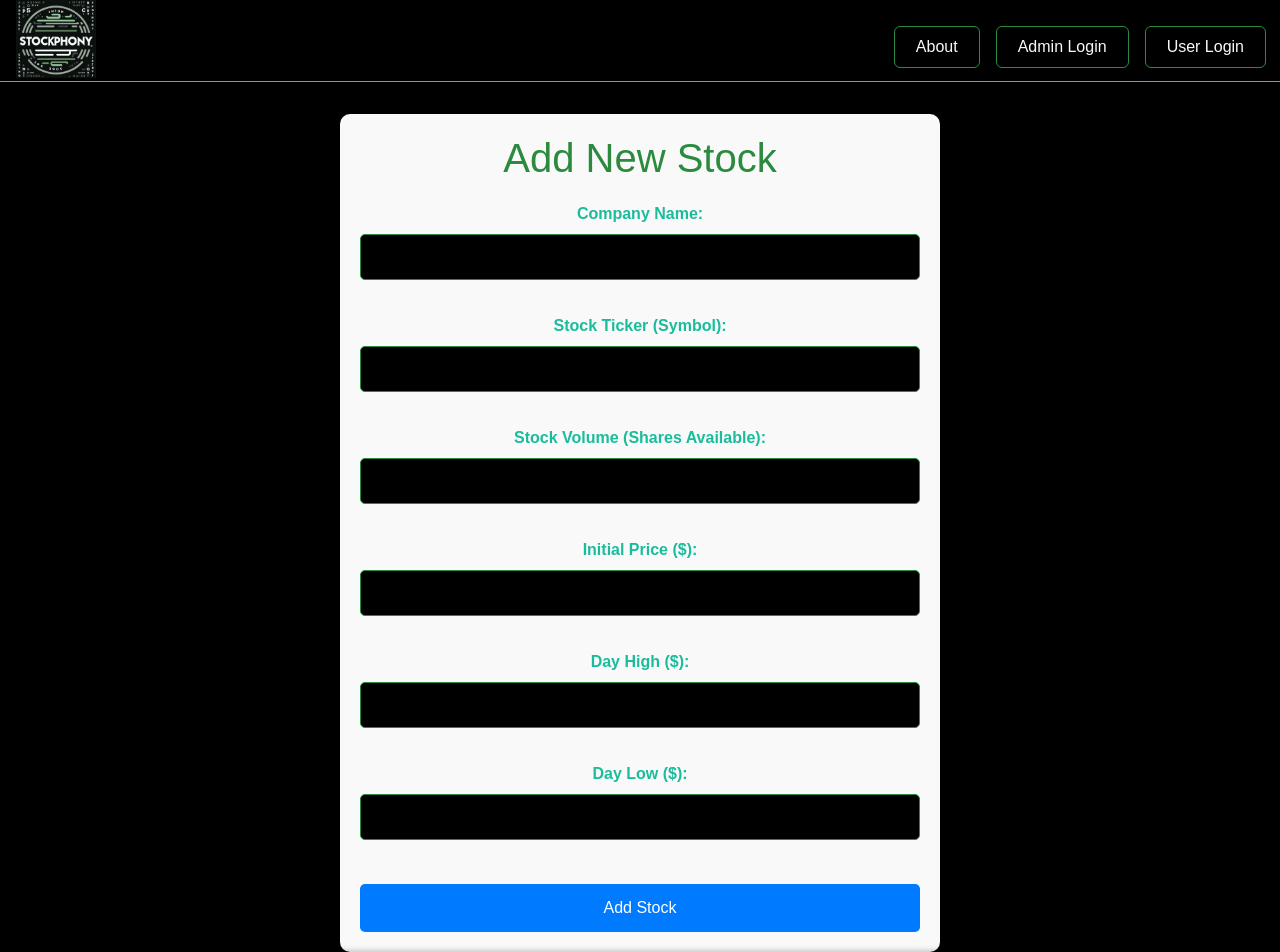
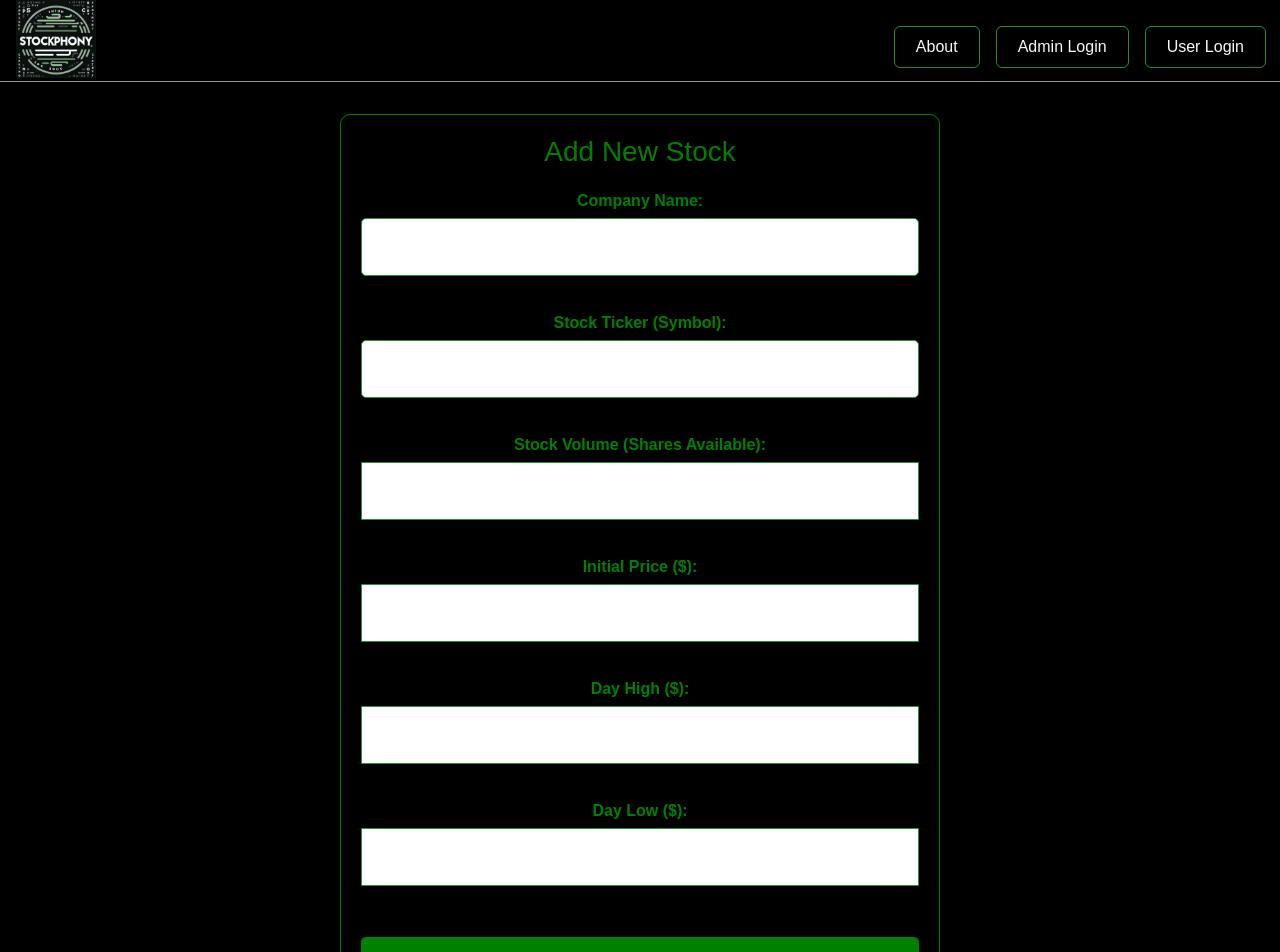
Before and after one commit to nugrezo/stockphony, a React (Create React App) app: page /#/add-stock in a window 1280 px wide. Shown: the top 952 px of the page. Built offline with nearby package versions, Linux system fonts and the light colour scheme.

Commit message:
admin operations page css update

```diff
--- a/src/components/AppComponents/AdminOperations/AddStock.css
+++ b/src/components/AppComponents/AdminOperations/AddStock.css
@@ -3,36 +3,44 @@
   max-width: 600px;
   margin: 0 auto;
   margin-top: 2rem;
-  background-color: #f9f9f9;
+  margin-bottom: 2rem;
+  background-color: #000;
+  border: 1px solid green;
   border-radius: 10px;
   box-shadow: 0 4px 8px rgba(0, 0, 0, 0.1);
 }
 
 .add-stock-container h1 {
   text-align: center;
+  font-size: 28px;
   margin-bottom: 20px;
-  color: #2b8a3e;
+  color: green;
 }
 
-.form-group {
+.form-group-add-new-stock {
   margin-bottom: 15px;
 }
 
-label {
+.form-group-add-new-stock input {
+  background-color: #fff;
+  border: 1px solid #2b8a3e;
+  color: #000;
+  padding: 1rem;
+}
+
+.form-group-add-new-stock label {
   display: block;
   margin-bottom: 5px;
   font-weight: bold;
-  color: #555;
+  color: green;
 }
 
-input[type="text"],
-input[type="number"] {
+.form-group-add-new-stock label input[type="text"] input[type="number"] {
   width: 100%;
   padding: 10px;
   font-size: 16px;
   border-radius: 5px;
-  border: 1px solid #ccc;
-  color: #555;
+  color: #fff;
   box-sizing: border-box;
   margin-bottom: 10px;
 }
@@ -40,7 +48,7 @@ input[type="number"] {
 button.submit-btn {
   width: 100%;
   padding: 12px;
-  background-color: #007bff;
+  background-color: green;
   color: white;
   border: none;
   border-radius: 5px;
@@ -49,7 +57,11 @@ button.submit-btn {
 }
 
 button.submit-btn:hover {
-  background-color: #0056b3;
+  background-color: #1b702c;
+}
+
+button.submit-btn:active {
+  background-color: #0a4d17;
 }
 
 .success-message {
--- a/src/components/AppComponents/AdminOperations/AddStock.js
+++ b/src/components/AppComponents/AdminOperations/AddStock.js
@@ -136,7 +136,7 @@ const AddStock = ({ admin }) => {
     <div className="add-stock-container">
       <h1>Add New Stock</h1>
       <form onSubmit={handleSubmit}>
-        <div className="form-group">
+        <div className="form-group-add-new-stock">
           <label htmlFor="companyName">Company Name:</label>
           <input
             type="text"
@@ -148,7 +148,7 @@ const AddStock = ({ admin }) => {
           />
         </div>
 
-        <div className="form-group">
+        <div className="form-group-add-new-stock">
           <label htmlFor="stockTicker">Stock Ticker (Symbol):</label>
           <input
             type="text"
@@ -160,7 +160,7 @@ const AddStock = ({ admin }) => {
           />
         </div>
 
-        <div className="form-group">
+        <div className="form-group-add-new-stock">
           <label htmlFor="stockVolume">Stock Volume (Shares Available):</label>
           <input
             type="number"
@@ -172,7 +172,7 @@ const AddStock = ({ admin }) => {
           />
         </div>
 
-        <div className="form-group">
+        <div className="form-group-add-new-stock">
           <label htmlFor="initialPrice">Initial Price ($):</label>
           <input
             type="number"
@@ -184,7 +184,7 @@ const AddStock = ({ admin }) => {
           />
         </div>
 
-        <div className="form-group">
+        <div className="form-group-add-new-stock">
           <label htmlFor="dayHigh">Day High ($):</label>
           <input
             type="number"
@@ -196,7 +196,7 @@ const AddStock = ({ admin }) => {
           />
         </div>
 
-        <div className="form-group">
+        <div className="form-group-add-new-stock">
           <label htmlFor="dayLow">Day Low ($):</label>
           <input
             type="number"
--- a/src/components/AppComponents/AdminOperations/AdminOperations.css
+++ b/src/components/AppComponents/AdminOperations/AdminOperations.css
@@ -1,7 +1,5 @@
-html,
-body {
-  height: 100%;
-  margin: 0;
+.admin-operation {
+  min-height: 80vh;
 }
 
 .admin-operations-container {
@@ -9,36 +7,59 @@ body {
   justify-content: space-between;
   align-items: flex-start;
   padding: 20px;
-  height: 100vh;
+  margin: 0 auto;
+}
+
+.admin-operations-header {
+  color: #d5ff00;
+  margin-top: 2rem;
 }
 
 .admin-operations-section h2 {
-  color: #007bff;
+  margin: 0; /* Remove any gap around h2 */
+  padding: 12px; /* Add padding for text */
+  border-top-left-radius: 10px; /* Match section's border radius */
+  border-top-right-radius: 10px; /* Match section's border radius */
+  color: #fff;
+  background-color: #007bff;
+  font-size: 24px;
+  margin-bottom: 10px;
+}
+
+.admin-operations-section-add-stock h2 {
+  margin: 0; /* Remove any gap around h2 */
+  padding: 12px; /* Add padding for text */
+  border-top-left-radius: 10px; /* Match section's border radius */
+  border-top-right-radius: 10px; /* Match section's border radius */
+  color: #fff;
+  background-color: green;
+  font-size: 24px;
+  margin-bottom: 10px;
 }
 
 .admin-operations-section {
-  width: 48%; /* Each section takes up almost half the space */
-  background-color: #f4f4f4;
-  padding: 20px;
+  width: 36%; /* Each section takes up almost half the space */
+  background-color: #000;
+  color: #007bff;
+  margin: auto;
   border-radius: 10px;
+  border: 1px solid #007bff;
   box-shadow: 0 4px 8px rgba(0, 0, 0, 0.1);
 }
 
 .admin-operations-section-add-stock {
-  width: 48%; /* Each section takes up almost half the space */
-  background-color: #f4f4f4;
-  padding: 20px;
+  width: 36%; /* Each section takes up almost half the space */
+  background-color: #000;
+  color: green;
+  margin: auto;
   border-radius: 10px;
+  border: 1px solid green;
   box-shadow: 0 4px 8px rgba(0, 0, 0, 0.1);
-}
-
-.admin-operations-section-add-stock h2 {
-  color: #2b8a3e;
 }
 
 .admin-operation-btn {
   display: block;
-  width: 100%;
+  width: 80%;
   padding: 10px;
   font-size: 16px;
   color: white;
@@ -47,31 +68,43 @@ body {
   border-radius: 5px;
   cursor: pointer;
   margin-top: 20px;
+  margin: auto;
+  margin-bottom: 2rem;
 }
 
 .admin-operation-btn-add-stock {
   display: block;
-  width: 100%;
+  width: 80%;
   padding: 10px;
   font-size: 16px;
   color: white;
-  background-color: #2b8a3e;
+  background-color: green;
   border: none;
   border-radius: 5px;
   cursor: pointer;
   margin-top: 20px;
+  margin: auto;
+  margin-bottom: 2rem;
 }
 
 .admin-operation-btn:hover {
   background-color: #0056b3;
 }
 
-h2 {
-  font-size: 24px;
-  margin-bottom: 10px;
+.admin-operations-section p {
+  font-size: 16px;
+  margin: auto;
+  margin-top: 3rem;
+  margin-bottom: 3rem;
+  width: 80%;
+  padding: 10px;
 }
 
-p {
+.admin-operations-section-add-stock p {
   font-size: 16px;
-  margin-bottom: 20px;
+  margin: auto;
+  margin-top: 3.6rem;
+  margin-bottom: 3.6rem;
+  width: 80%;
+  padding: 10px;
 }
--- a/src/components/AppComponents/AdminOperations/AdminOperations.js
+++ b/src/components/AppComponents/AdminOperations/AdminOperations.js
@@ -14,8 +14,9 @@ const AdminOperations = ({ admin }) => {
   };
 
   return (
+    <div className="admin-operations">
+      <h1 className="admin-operations-header">Admin Operations</h1>
       <div className="admin-operations-container">
-      {/* Left Section - Set Market Schedule */}
         <div className="admin-operations-section">
           <h2>Set Market Schedule</h2>
           <p>
@@ -35,8 +36,8 @@ const AdminOperations = ({ admin }) => {
         <div className="admin-operations-section-add-stock">
           <h2>Add Stock</h2>
           <p>
-          Add new stocks to the platform by providing details like stock symbol,
-          price, and other relevant information. Only admins can add new stocks.
+            Add new stocks to the platform by providing details like stock
+            symbol, price, and other relevant information.
           </p>
           <button
             onClick={handleAddStock}
@@ -46,6 +47,7 @@ const AdminOperations = ({ admin }) => {
           </button>
         </div>
       </div>
+    </div>
   );
 };
 
--- a/src/components/AppComponents/AdminOperations/SetMarketSchedule.css
+++ b/src/components/AppComponents/AdminOperations/SetMarketSchedule.css
@@ -3,7 +3,8 @@
   padding: 20px;
   max-width: 600px;
   margin: 40px auto;
-  background-color: #f9f9f9;
+  background-color: #000;
+  border: 1px solid #007bff;
   border-radius: 10px;
   box-shadow: 0 4px 8px rgba(0, 0, 0, 0.1);
 }
@@ -13,7 +14,7 @@
   text-align: center;
   font-size: 28px;
   margin-bottom: 20px;
-  color: #333;
+  color: #007bff;
 }
 
 /* Form group container */
@@ -22,11 +23,14 @@
 }
 
 /* Labels for input fields */
-.form-group label {
+.form-group-set-market-schedule {
   display: block;
   margin-bottom: 8px;
   font-weight: bold;
-  color: #555;
+}
+
+.form-group-set-market-schedule label {
+  color: #007bff;
 }
 
 /* Time and text input fields */
@@ -38,9 +42,16 @@ input[type="text"] {
   border-radius: 5px;
   border: 1px solid #ccc;
   background-color: #fff;
-  color: #696969bb;
+  color: green;
   box-sizing: border-box;
   transition: border-color 0.3s;
+}
+
+#openTime,
+#closeTime,
+#holidays {
+  color: #000;
+  background-color: #fff;
 }
 
 /* Add focus style to inputs */
@@ -52,7 +63,7 @@ input[type="text"]:focus {
 }
 
 /* Submit button */
-button.submit-btn {
+.submit-btn-set-market-schedule {
   width: 100%;
   padding: 12px;
   font-size: 16px;
@@ -63,11 +74,6 @@ button.submit-btn {
   cursor: pointer;
   transition: background-color 0.3s;
   margin-top: 10px;
-}
-
-/* Submit button hover state */
-button.submit-btn:hover {
-  background-color: #0056b3;
 }
 
 /* Success message styling */
--- a/src/components/AppComponents/AdminOperations/SetMarketSchedule.js
+++ b/src/components/AppComponents/AdminOperations/SetMarketSchedule.js
@@ -77,7 +77,7 @@ const SetMarketSchedule = ({ admin }) => {
     <div className="set-market-schedule-container">
       <h1>Set Market Schedule</h1>
       <form onSubmit={handleSubmit}>
-        <div className="form-group">
+        <div className="form-group-set-market-schedule">
           <label htmlFor="openTime">Market Open Time (UTC):</label>
           <input
             type="time"
@@ -89,7 +89,7 @@ const SetMarketSchedule = ({ admin }) => {
           />
         </div>
 
-        <div className="form-group">
+        <div className="form-group-set-market-schedule">
           <label htmlFor="closeTime">Market Close Time (UTC):</label>
           <input
             type="time"
@@ -101,7 +101,7 @@ const SetMarketSchedule = ({ admin }) => {
           />
         </div>
 
-        <div className="form-group">
+        <div className="form-group-set-market-schedule">
           <label htmlFor="holidays">
             Set Holidays (comma-separated, e.g., 2024-12-25, 2024-01-01):
           </label>
@@ -115,7 +115,7 @@ const SetMarketSchedule = ({ admin }) => {
           />
         </div>
 
-        <button type="submit" className="submit-btn">
+        <button type="submit" className="submit-btn-set-market-schedule">
           Set Market Schedule
         </button>
       </form>
--- a/src/components/AppComponents/MarketWatch/StockWatch.css
+++ b/src/components/AppComponents/MarketWatch/StockWatch.css
@@ -4,7 +4,7 @@
   flex-direction: column;
   align-items: center;
   background-color: #000;
-  min-height: 100vh;
+  min-height: 80vh;
   padding: 2rem;
   color: #fff;
   font-family: Arial, sans-serif;
```
Lines whose indentation alone changed are shown as unchanged.
